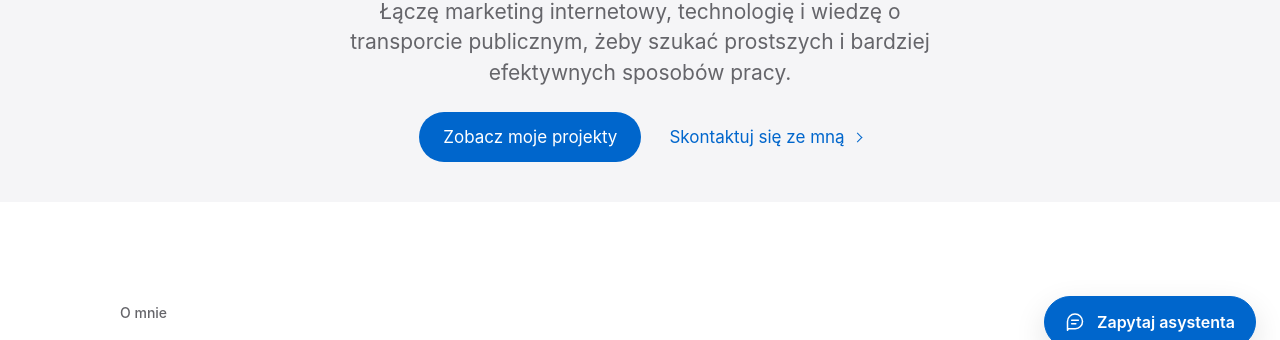
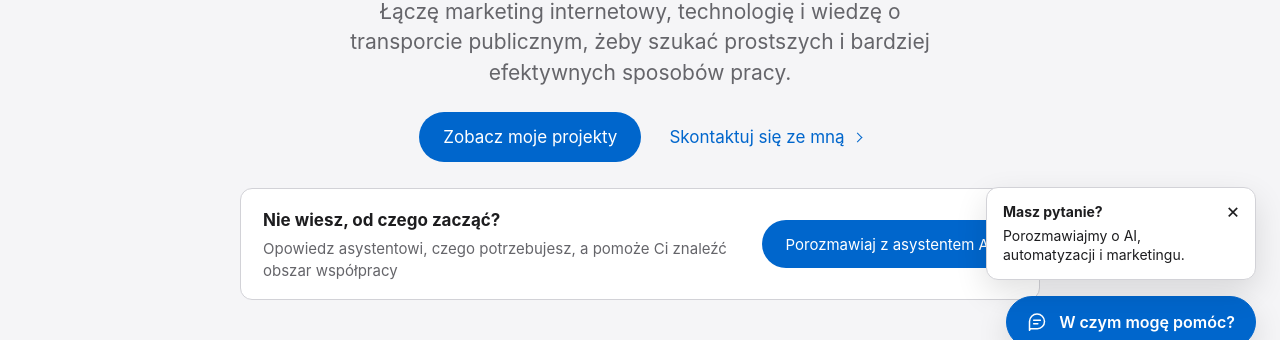
Before and after one commit to JulianCichor1999/julian-cichor, a website: page index.html in a window 1280 px wide. Shown: the part 428-768 px from the top of the page. Drawn offline with Linux system fonts and the light colour scheme.

Commit message:
Make the AI assistant easier to find

```diff
--- a/assets/assistant.css
+++ b/assets/assistant.css
@@ -45,6 +45,40 @@
   color: var(--paper);
   box-shadow: var(--chat-shadow);
   font-weight: 600;
+}
+.jc-assistant .jc-tip {
+  position: absolute;
+  right: 0;
+  bottom: 68px;
+  width: min(270px, calc(100vw - 2 * var(--chat-edge)));
+  padding: 14px 48px 14px 16px;
+  background: var(--paper);
+  border: 1px solid var(--line);
+  border-radius: var(--chat-radius);
+  box-shadow: var(--chat-shadow);
+  font-size: 14px;
+  line-height: 1.4;
+}
+.jc-assistant .jc-tip strong {
+  display: block;
+  margin-bottom: 4px;
+}
+.jc-assistant .jc-tip-close {
+  position: absolute;
+  top: 0;
+  right: 0;
+  min-width: 44px;
+  min-height: 44px;
+  padding: 0;
+  border: 0;
+  background: transparent;
+  color: var(--ink);
+  font-size: 21px;
+}
+@media (max-width: 650px) {
+  .jc-assistant .jc-tip {
+    display: none;
+  }
 }
 .jc-assistant svg {
   flex-shrink: 0;
--- a/assets/assistant.js
+++ b/assets/assistant.js
@@ -29,9 +29,13 @@
         <details><summary>Jak działa rozmowa?</summary><div class="jc-privacy-copy" id="jc-help"><p>Odpowiada AI na podstawie informacji o Julianie. Może się pomylić. Zakres i wycenę potwierdza Julian.</p><p>Wiadomości i maksymalnie 2 ostatnie wymiany trafiają przez Cloudflare do Groq. Nagranie (do 60 s) po zatrzymaniu również trafia do Groq. Rozpoznany tekst możesz poprawić i samodzielnie wysłać. Nie podawaj danych osobowych ani poufnych.</p><p>Ta aplikacja nie zapisuje rozmów ani nagrań w bazie lub pamięci przeglądarki. Historia znika po odświeżeniu lub kliknięciu „Nowa rozmowa”. Dostawcy przetwarzają dane według własnych zasad. Cloudflare Turnstile weryfikuje ruch przed wysłaniem.</p></div></details>
       </div>
     </section>
+    <div class="jc-tip" hidden>
+      <button class="jc-tip-close" type="button" aria-label="Zamknij powitanie asystenta">×</button>
+      <strong>Masz pytanie?</strong>Porozmawiajmy o AI, automatyzacji i marketingu.
+    </div>
     <button class="jc-launch" type="button" aria-controls="jc-panel" aria-expanded="false">
       <svg viewBox="0 0 24 24" fill="none" stroke="currentColor" stroke-width="1.8" stroke-linecap="round" stroke-linejoin="round" aria-hidden="true"><path d="M21 11.5a8.5 8.5 0 0 1-8.5 8.5H4l-1 2V11.5a9 9 0 0 1 18 0Z"/><path d="M8 10h8M8 14h5"/></svg>
-      <span>Zapytaj asystenta</span>
+      <span>W czym mogę pomóc?</span>
     </button>`;
   document.body.append(root);
   const $ = (selector) => root.querySelector(selector);
@@ -43,6 +47,23 @@
     send = $(".jc-send");
   const mic = $(".jc-mic"),
     clear = $(".jc-clear");
+  const invite = document.querySelector(".assistant-invite");
+  const inviteButton = invite?.querySelector(".assistant-invite-button");
+  const tip = $(".jc-tip");
+  let opener = launch;
+  if (invite && inviteButton) invite.hidden = false;
+  try {
+    if (!sessionStorage.getItem("jc-assistant-tip-seen")) {
+      tip.hidden = false;
+      sessionStorage.setItem("jc-assistant-tip-seen", "1");
+    }
+  } catch {
+    // Brak dostępu do pamięci przeglądarki nie blokuje korzystania z czatu.
+  }
+  $(".jc-tip-close").addEventListener("click", () => {
+    tip.hidden = true;
+    launch.focus();
+  });
   let config,
     loadingConfig,
     busy = false,
@@ -154,20 +175,30 @@
   function close() {
     panel.hidden = true;
     launch.setAttribute("aria-expanded", "false");
+    inviteButton?.setAttribute("aria-expanded", "false");
     cancelToken?.();
     if (recorder?.state === "recording") {
       discardRecording = true;
       recorder.stop();
     }
-    launch.focus();
+    opener.focus();
   }
-  launch.addEventListener("click", () => {
-    if (!panel.hidden) return close();
+  function openAssistant(source) {
+    if (!panel.hidden) {
+      if (source === launch) close();
+      else input.focus();
+      return;
+    }
+    opener = source;
+    tip.hidden = true;
     panel.hidden = false;
     launch.setAttribute("aria-expanded", "true");
+    inviteButton?.setAttribute("aria-expanded", "true");
     input.focus();
     loadConfig();
-  });
+  }
+  launch.addEventListener("click", () => openAssistant(launch));
+  inviteButton?.addEventListener("click", () => openAssistant(inviteButton));
   $(".jc-close").addEventListener("click", close);
   root.addEventListener("keydown", (event) => {
     if (event.key === "Escape" && !panel.hidden) {
--- a/assets/style.css
+++ b/assets/style.css
@@ -183,6 +183,50 @@ h1 span {
 }
 .primary:hover {
   background: #0055aa;
+}
+.assistant-invite[hidden] {
+  display: none;
+}
+.assistant-invite {
+  max-width: 800px;
+  margin: 26px auto 0;
+  padding: 18px 22px;
+  display: flex;
+  align-items: center;
+  justify-content: space-between;
+  gap: 20px;
+  text-align: left;
+  background: var(--paper);
+  border: 1px solid var(--line);
+  border-radius: 12px;
+}
+.assistant-invite-copy strong,
+.assistant-invite-copy span {
+  display: block;
+}
+.assistant-invite-copy strong {
+  margin-bottom: 4px;
+  font-size: 17px;
+}
+.assistant-invite-copy span {
+  color: var(--muted);
+  font-size: 15px;
+  line-height: 1.45;
+}
+.assistant-invite-button {
+  flex-shrink: 0;
+  border: 0;
+  cursor: pointer;
+  font-size: 15px;
+}
+@media (max-width: 650px) {
+  .assistant-invite {
+    flex-direction: column;
+    align-items: flex-start;
+  }
+  .assistant-invite-button {
+    max-width: 100%;
+  }
 }
 .text-link {
   color: var(--blue);
--- a/index.html
+++ b/index.html
@@ -57,6 +57,13 @@
               >Skontaktuj się ze mną
               <span class="chevron" aria-hidden="true"></span
             ></a>
+          </div>
+          <div class="assistant-invite" hidden>
+            <div class="assistant-invite-copy">
+              <strong>Nie wiesz, od czego zacząć?</strong>
+              <span>Opowiedz asystentowi, czego potrzebujesz, a pomoże Ci znaleźć obszar współpracy</span>
+            </div>
+            <button class="primary assistant-invite-button" type="button" aria-controls="jc-panel" aria-expanded="false">Porozmawiaj z asystentem AI</button>
           </div>
         </div>
       </section>
```
